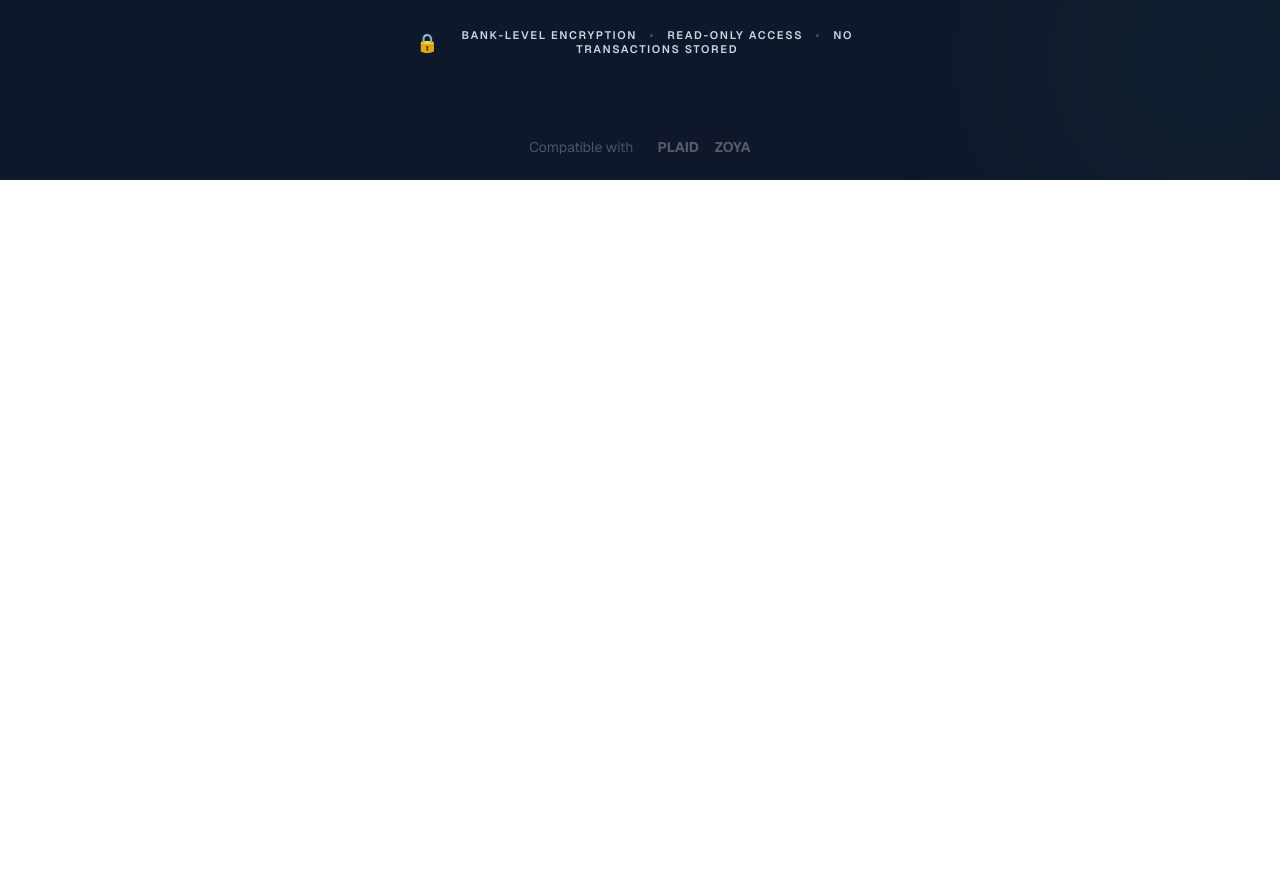
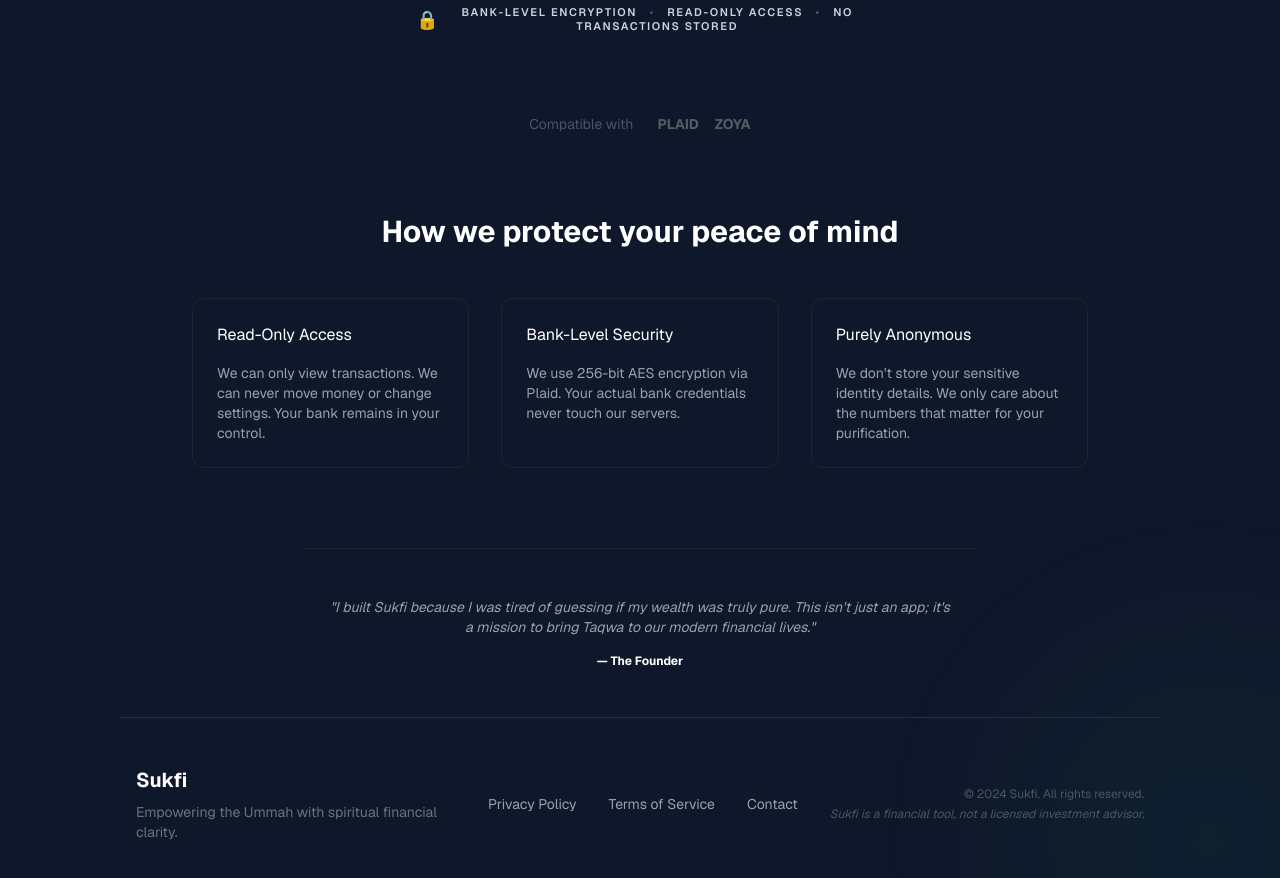
Before and after one commit to mubashiraden00-alt/Sukfi-waitlist, a Next.js app: page / in a window 1280 px wide. Shown: the part 620-1498 px from the top of the page. Before the commit the page ends 800 px from the top, so only its background shows below. Built offline with nearby package versions, Linux system fonts and the light colour scheme; no server answers; the database is empty.

Commit message:
feat: trust-building sections added

```diff
--- a/src/app/page.tsx
+++ b/src/app/page.tsx
@@ -4,6 +4,10 @@ import { motion } from "framer-motion";
 import { ArrowRight, ShieldCheck } from "lucide-react";
 import { useState, useEffect } from "react";
 import { supabase } from "../lib/supabaseClient";
+import { HowItWorks } from "../components/HowItWorks";
+import { Mission } from "../components/Mission";
+import { Footer } from "../components/Footer";
+
 export default function SukfiWaitlist() {
   const [email, setEmail] = useState("");
   const [joined, setJoined] = useState(false);
@@ -180,6 +184,12 @@ export default function SukfiWaitlist() {
         </motion.div>
 
       </div>
+      {/* Security & How It Works Section */}
+      <HowItWorks />
+      {/* Founder's Mission Note */}
+      <Mission />
+      {/* Human Footer & Legal Links */}
+      <Footer />
     </main>
   );
 }
--- /dev/null
+++ b/src/components/Footer.tsx
@@ -0,0 +1,21 @@
+export const Footer = () => (
+  <footer className="border-t border-white/10 py-12 bg-brand-black">
+    <div className="max-w-6xl mx-auto px-4 flex flex-col md:flex-row justify-between items-center gap-8">
+      <div className="text-left">
+        <div className="text-brand-green font-bold text-xl mb-2">Sukfi</div>
+        <p className="text-gray-500 text-sm max-w-xs">Empowering the Ummah with spiritual financial clarity.</p>
+      </div>
+
+      <div className="flex gap-8 text-gray-400 text-sm">
+        <a href="/privacy" className="hover:text-brand-green transition">Privacy Policy</a>
+        <a href="/terms" className="hover:text-brand-green transition">Terms of Service</a>
+        <a href="mailto:hello@sukfi.com" className="hover:text-brand-green transition">Contact</a>
+      </div>
+
+      <div className="text-xs text-gray-600 text-center md:text-right">
+        <p>© 2024 Sukfi. All rights reserved.</p>
+        <p className="mt-1 italic">Sukfi is a financial tool, not a licensed investment advisor.</p>
+      </div>
+    </div>
+  </footer>
+);
--- /dev/null
+++ b/src/components/HowItWorks.tsx
@@ -0,0 +1,21 @@
+export const HowItWorks = () => (
+  <section className="py-20 px-4 bg-brand-black">
+    <div className="max-w-4xl mx-auto text-center">
+      <h2 className="text-3xl font-bold text-white mb-12">How we protect your peace of mind</h2>
+      <div className="grid md:grid-cols-3 gap-8 text-left">
+        <div className="p-6 bg-brand-glass border border-white/5 rounded-xl">
+          <div className="text-brand-green mb-4">Read-Only Access</div>
+          <p className="text-gray-400 text-sm">We can only view transactions. We can never move money or change settings. Your bank remains in your control.</p>
+        </div>
+        <div className="p-6 bg-brand-glass border border-white/5 rounded-xl">
+          <div className="text-brand-green mb-4">Bank-Level Security</div>
+          <p className="text-gray-400 text-sm">We use 256-bit AES encryption via Plaid. Your actual bank credentials never touch our servers.</p>
+        </div>
+        <div className="p-6 bg-brand-glass border border-white/5 rounded-xl">
+          <div className="text-brand-green mb-4">Purely Anonymous</div>
+          <p className="text-gray-400 text-sm">We don't store your sensitive identity details. We only care about the numbers that matter for your purification.</p>
+        </div>
+      </div>
+    </div>
+  </section>
+);
--- /dev/null
+++ b/src/components/Mission.tsx
@@ -0,0 +1,8 @@
+export const Mission = () => (
+  <div className="max-w-2xl mx-auto py-12 text-center border-t border-white/5">
+    <p className="text-gray-400 italic text-sm px-6">
+      "I built Sukfi because I was tired of guessing if my wealth was truly pure. This isn't just an app; it's a mission to bring Taqwa to our modern financial lives."
+    </p>
+    <p className="mt-4 text-brand-green text-xs font-bold">— The Founder</p>
+  </div>
+);
```
